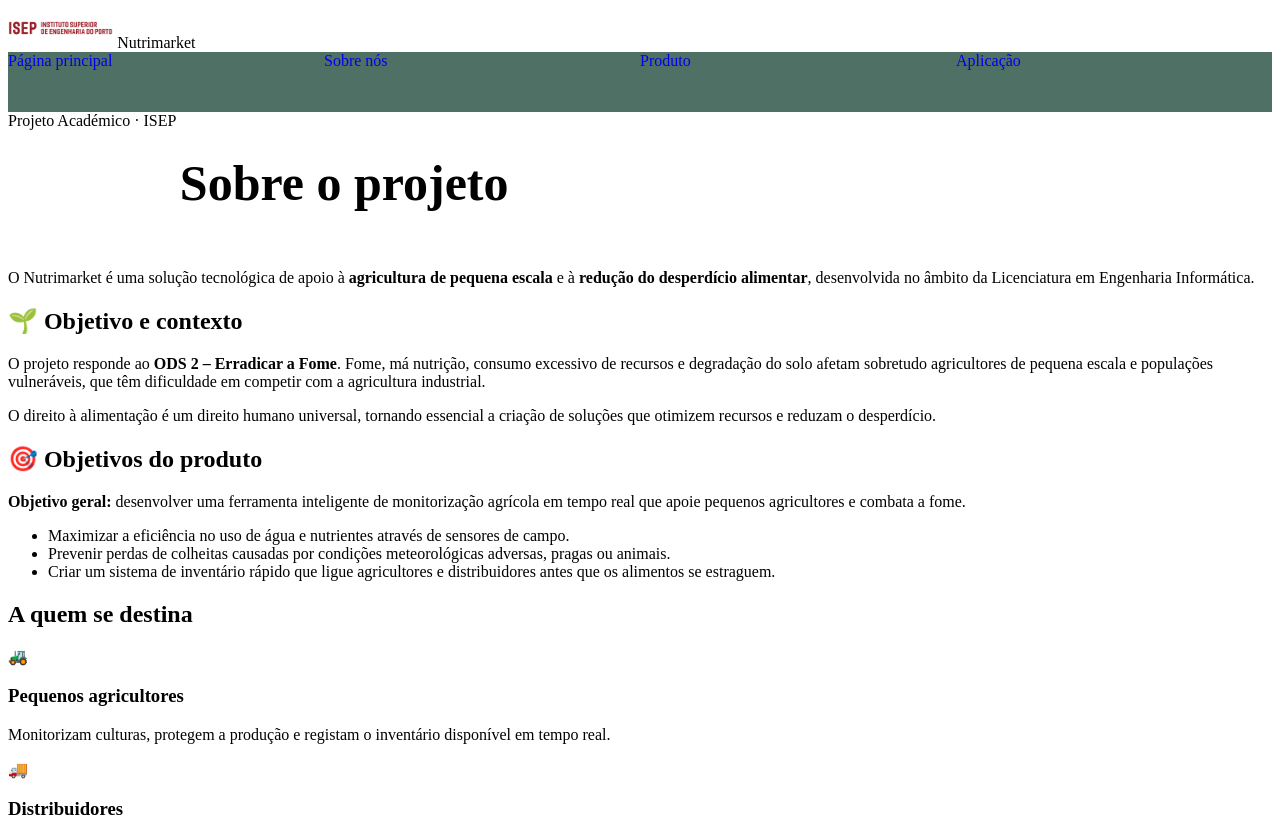
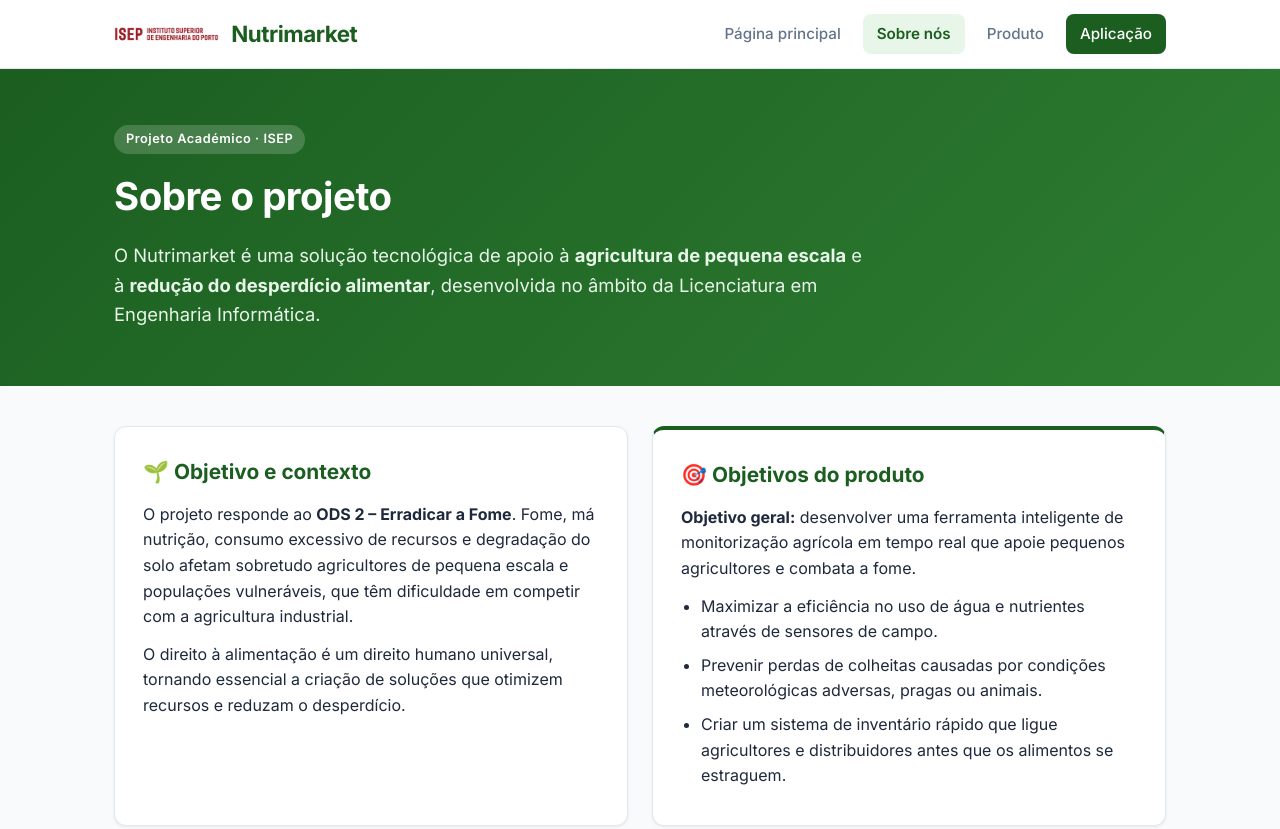
Before and after one commit to Rodrickland/LAPR1-2627-1DK04-Skills-Repo.-, a plain HTML site: page about.html in a window 1280 px wide. Shown: the top 829 px of the page. Drawn offline with Linux system fonts and the light colour scheme.

Commit message:
Refactor CSS with variables and component styles
Removed old gradient styles and added CSS variables for theming. Updated styles for various components including header, navigation, and cards.

```diff
--- a/styles.css
+++ b/styles.css
@@ -1,72 +1,329 @@
-#grad1 {
-    min-height: 100vh;
-    background-color: #DCF0CE;
-    background-image: linear-gradient(
-        to bottom,
-        #DCF0CE 50%,
-        #ffffff 100%
-    );
+:root {
+  --primary: #1b5e20;       /* Verde escuro agrícola */
+  --primary-light: #2e7d32;
+  --accent: #e8f5e9;        /* Verde muito suave para fundos */
+  --bg-page: #f8fafc;       /* Cinzento quase branco */
+  --bg-card: #ffffff;
+  --text-main: #1e293b;
+  --text-muted: #64748b;
+  --border-color: #e2e8f0;
+  --shadow-sm: 0 1px 3px rgba(0, 0, 0, 0.08);
+  --shadow-md: 0 4px 12px rgba(0, 0, 0, 0.06);
+  --radius: 12px;
 }
-#img1 {
-  clip-path: ellipse(50% 35%);
+
+* {
+  box-sizing: border-box;
+  margin: 0;
+  padding: 0;
+}
+
+body {
+  font-family: 'Inter', -apple-system, BlinkMacSystemFont, sans-serif;
+  background-color: var(--bg-page);
+  color: var(--text-main);
+  line-height: 1.6;
+}
+
+.container {
+  max-width: 1100px;
+  margin: 0 auto;
+  padding: 0 24px;
+}
+
+/* Cabeçalho e Navegação */
+.site-header {
+  background-color: var(--bg-card);
+  border-bottom: 1px solid var(--border-color);
+  position: sticky;
+  top: 0;
+  z-index: 100;
+}
+
+.header-container {
+  max-width: 1100px;
+  margin: 0 auto;
+  padding: 14px 24px;
+  display: flex;
+  justify-content: space-between;
+  align-items: center;
+  flex-wrap: wrap;
+  gap: 16px;
+}
+
+.brand {
+  display: flex;
+  align-items: center;
+  gap: 12px;
+}
+
+.brand-name {
+  font-size: 1.4rem;
+  font-weight: 700;
+  color: var(--primary);
+  letter-spacing: -0.5px;
 }
 
 .navigation-bar {
-    display: flex;
-    position: sticky;
-    top: 0;
-    justify-content: space-around;
-    background-color: #4F7065;
-    width: 100%;
-    height: 60px;
-    z-index: 1;
+  display: flex;
+  gap: 8px;
+  align-items: center;
 }
 
-.navigation-bar a {
-    flex: 1;
-    text-decoration: none;
+.nav-link {
+  text-decoration: none;
+  color: var(--text-muted);
+  font-weight: 500;
+  font-size: 0.95rem;
+  padding: 8px 14px;
+  border-radius: 8px;
+  transition: all 0.2s ease;
 }
 
-button {
-    width: 100%;
-    height: 100%;
-    cursor: pointer;
-    border: none;
-    color: #ffffff;
-    background-color: #2c4331;
-    font-size: 1.1rem;
+.nav-link:hover {
+  color: var(--primary);
+  background-color: var(--accent);
 }
 
-button:hover {
-    background-color: #1f3324;
+.nav-link.active {
+  color: var(--primary);
+  background-color: var(--accent);
+  font-weight: 600;
 }
 
-button:focus-visible {
-    outline: 3px solid #ffffff;
-    outline-offset: -3px;
+.nav-link.btn-highlight {
+  background-color: var(--primary);
+  color: #ffffff;
 }
 
-h1 {
-  font-size: 50px;
-    text-align: right;
-    display: inline-block;
-    vertical-align: top;
+.nav-link.btn-highlight:hover {
+  background-color: var(--primary-light);
 }
 
-.p1 {
-    font-family: Arial, Helvetica, sans-serif;
-    color: #3d6b32;
-    font-size: 16px;
+/* Hero Banner */
+.hero-banner {
+  background: linear-gradient(135deg, #1b5e20 0%, #2e7d32 100%);
+  color: #ffffff;
+  padding: 56px 0;
+  margin-bottom: 40px;
 }
-.btn-app {
-    display: inline-block;
-    margin: 8px 0 16px;
-    padding: 12px 24px;
-    border-radius: 8px;
-    background: #1f5f2c;
-    color: #ffffff;
-    font-weight: 700;
-    text-decoration: none;
+
+.badge {
+  display: inline-block;
+  background-color: rgba(255, 255, 255, 0.18);
+  padding: 4px 12px;
+  border-radius: 20px;
+  font-size: 0.8rem;
+  font-weight: 600;
+  margin-bottom: 12px;
+  letter-spacing: 0.5px;
 }
-.btn-app:hover { background: #2f7d32; }
-.btn-app:focus-visible { outline: 3px solid #1f5f2c; outline-offset: 3px; }
+
+.page-title {
+  font-size: 2.4rem;
+  font-weight: 700;
+  margin-bottom: 14px;
+  letter-spacing: -0.5px;
+}
+
+.hero-subtitle {
+  font-size: 1.15rem;
+  max-width: 750px;
+  color: #e8f5e9;
+}
+
+/* Secções e Grelhas */
+.block {
+  margin-bottom: 48px;
+}
+
+.section-heading {
+  font-size: 1.6rem;
+  color: var(--text-main);
+  margin-bottom: 16px;
+  font-weight: 700;
+}
+
+.section-intro {
+  color: var(--text-muted);
+  max-width: 800px;
+  margin-bottom: 24px;
+}
+
+.grid-2-cols {
+  display: grid;
+  grid-template-columns: repeat(auto-fit, minmax(320px, 1fr));
+  gap: 24px;
+  margin-bottom: 48px;
+}
+
+.card-section {
+  background: var(--bg-card);
+  padding: 28px;
+  border-radius: var(--radius);
+  border: 1px solid var(--border-color);
+  box-shadow: var(--shadow-sm);
+}
+
+.card-section h2 {
+  font-size: 1.3rem;
+  margin-bottom: 14px;
+  color: var(--primary);
+}
+
+.card-section p {
+  margin-bottom: 12px;
+  color: var(--text-main);
+}
+
+.highlight-border {
+  border-top: 4px solid var(--primary);
+}
+
+.styled-list {
+  padding-left: 20px;
+  color: var(--text-main);
+}
+
+.styled-list li {
+  margin-bottom: 8px;
+}
+
+/* Cartões */
+.cards-grid {
+  display: grid;
+  gap: 20px;
+}
+
+.cols-3 {
+  grid-template-columns: repeat(auto-fit, minmax(280px, 1fr));
+}
+
+.cols-4 {
+  grid-template-columns: repeat(auto-fit, minmax(210px, 1fr));
+}
+
+.card {
+  background: var(--bg-card);
+  padding: 24px;
+  border-radius: var(--radius);
+  border: 1px solid var(--border-color);
+  box-shadow: var(--shadow-sm);
+  transition: transform 0.2s ease, box-shadow 0.2s ease;
+}
+
+.card:hover {
+  transform: translateY(-4px);
+  box-shadow: var(--shadow-md);
+}
+
+.card-icon {
+  font-size: 1.8rem;
+  margin-bottom: 12px;
+}
+
+.card h3 {
+  font-size: 1.15rem;
+  margin-bottom: 8px;
+  color: var(--text-main);
+}
+
+.card p {
+  font-size: 0.95rem;
+  color: var(--text-muted);
+}
+
+.card a {
+  color: var(--primary);
+  font-weight: 600;
+  text-decoration: none;
+}
+
+.card a:hover {
+  text-decoration: underline;
+}
+
+/* Cartões da Equipa */
+.card.person {
+  text-align: center;
+  display: flex;
+  flex-direction: column;
+  align-items: center;
+}
+
+.avatar {
+  width: 56px;
+  height: 56px;
+  border-radius: 50%;
+  background: var(--accent);
+  color: var(--primary);
+  font-weight: 700;
+  font-size: 1.1rem;
+  display: flex;
+  align-items: center;
+  justify-content: center;
+  margin-bottom: 14px;
+  border: 2px solid var(--primary);
+}
+
+.student-id {
+  font-size: 0.85rem;
+  color: var(--text-muted);
+  background: var(--bg-page);
+  padding: 2px 10px;
+  border-radius: 12px;
+  margin-top: 4px;
+}
+
+/* Rodapé */
+.site-footer {
+  background-color: #0f172a;
+  color: #cbd5e1;
+  padding-top: 48px;
+  margin-top: 60px;
+}
+
+.footer-cols {
+  display: grid;
+  grid-template-columns: repeat(auto-fit, minmax(250px, 1fr));
+  gap: 32px;
+  padding-bottom: 32px;
+  border-bottom: 1px solid #1e293b;
+}
+
+.footer-info p {
+  margin-top: 14px;
+  font-size: 0.9rem;
+  color: #94a3b8;
+}
+
+.footer-links h3 {
+  color: #ffffff;
+  font-size: 1rem;
+  margin-bottom: 12px;
+}
+
+.links {
+  list-style: none;
+  display: grid;
+  grid-template-columns: 1fr 1fr;
+  gap: 8px;
+}
+
+.links a {
+  color: #94a3b8;
+  text-decoration: none;
+  font-size: 0.9rem;
+  transition: color 0.2s;
+}
+
+.links a:hover {
+  color: #ffffff;
+}
+
+.footer-bottom {
+  text-align: center;
+  padding: 20px;
+  font-size: 0.85rem;
+  color: #64748b;
+}
```
